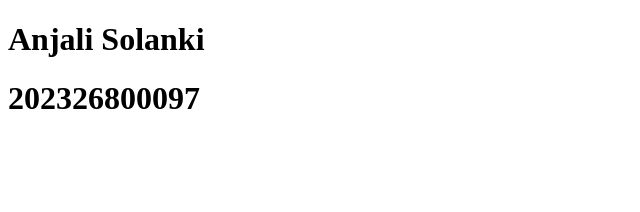
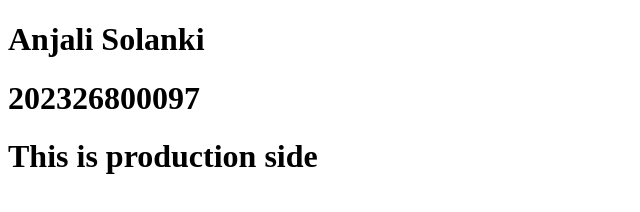
Before and after one commit to Anjali141614/anjaliforexam, a plain HTML site: page index.html in a window 1280 px wide. Shown: the whole page, without its empty margins (0-640 px from the left). Drawn offline with Linux system fonts and the light colour scheme.

Commit message:
Updated production side

```diff
--- a/index.html
+++ b/index.html
@@ -8,5 +8,6 @@
 <body>
     <h1>Anjali Solanki</h1>
     <h1>202326800097</h1>
+    <h1>This is production side</h1>
 </body>
 </html>
```
